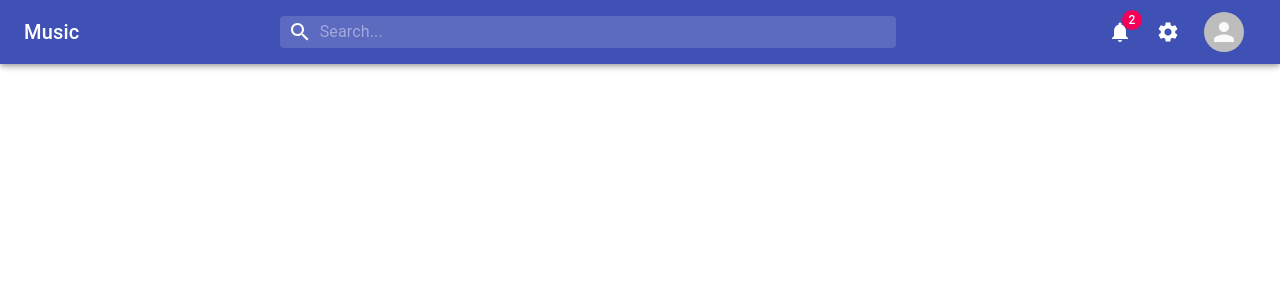
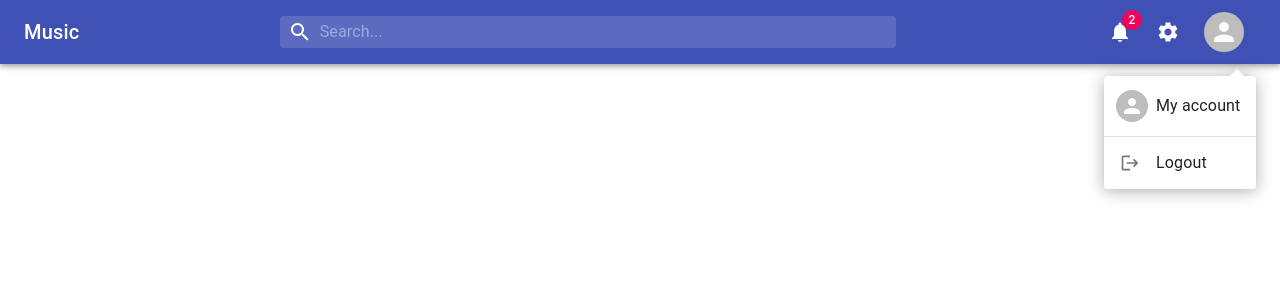
Before and after one commit to lowieslach/MusicApp, a React (Create React App) app in the folder frontend/: page / in a window 1280 px wide. Both pictures are taken after a click on the button 1224 px from the left and 32 px from the top of the page. Shown: the top 300 px of the page. Built offline with nearby package versions, Linux system fonts and the light colour scheme.

Commit message:
accountmenu

```diff
--- a/frontend/package.json
+++ b/frontend/package.json
@@ -4,7 +4,9 @@
   "private": true,
   "dependencies": {
     "@emotion/react": "^11.7.1",
+    "@emotion/styled": "^11.6.0",
     "@material-ui/icons": "^4.11.2",
+    "@mui/icons-material": "^5.2.5",
     "@mui/material": "^5.2.6",
     "@testing-library/jest-dom": "^5.16.1",
     "@testing-library/react": "^12.1.2",
--- a/frontend/public/index.html
+++ b/frontend/public/index.html
@@ -2,11 +2,11 @@
 <html lang="en">
   <head>
     <meta charset="utf-8" />
-    <link rel="icon" href="%PUBLIC_URL%/favicon.ico" />
+    <link rel="icon" href="/favicon.ico" />
     <meta name="viewport" content="width=device-width, initial-scale=1" />
     <meta name="theme-color" content="#000000" />
     <meta name="Music app" content="Music player" />
-    <link rel="manifest" href="%PUBLIC_URL%/manifest.json" />
+    <link rel="manifest" href="/manifest.json" />
     <title>Music App</title>
   </head>
   <body>
--- /dev/null
+++ b/frontend/src/components/AcoountMenu.js
@@ -0,0 +1,58 @@
+import * as React from "react";
+import { Avatar, Menu, MenuItem, ListItemIcon, Divider } from "@mui/material";
+import { Logout } from "@mui/icons-material";
+
+export default function AccountMenu({ anchorEl, handleClose }) {
+  const open = Boolean(anchorEl);
+
+  return (
+    <React.Fragment>
+      <Menu
+        anchorEl={anchorEl}
+        id="account-menu"
+        open={open}
+        onClose={handleClose}
+        onClick={handleClose}
+        PaperProps={{
+          elevation: 0,
+          sx: {
+            overflow: "visible",
+            filter: "drop-shadow(0px 2px 8px rgba(0,0,0,0.32))",
+            mt: 1.5,
+            "& .MuiAvatar-root": {
+              width: 32,
+              height: 32,
+              ml: -0.5,
+              mr: 1,
+            },
+            "&:before": {
+              content: '""',
+              display: "block",
+              position: "absolute",
+              top: 0,
+              right: 14,
+              width: 10,
+              height: 10,
+              bgcolor: "background.paper",
+              transform: "translateY(-50%) rotate(45deg)",
+              zIndex: 0,
+            },
+          },
+        }}
+        transformOrigin={{ horizontal: "right", vertical: "top" }}
+        anchorOrigin={{ horizontal: "right", vertical: "bottom" }}
+      >
+        <MenuItem>
+          <Avatar /> My account
+        </MenuItem>
+        <Divider />
+        <MenuItem>
+          <ListItemIcon>
+            <Logout fontSize="small" />
+          </ListItemIcon>
+          Logout
+        </MenuItem>
+      </Menu>
+    </React.Fragment>
+  );
+}
--- a/frontend/src/components/Navbar.js
+++ b/frontend/src/components/Navbar.js
@@ -9,25 +9,34 @@ import {
   Typography,
   IconButton,
 } from "@material-ui/core";
-import { Cancel, Settings, Notifications, Search } from "@material-ui/icons";
+import { Cancel, Settings, Notifications, Search } from "@mui/icons-material";
 import { useState } from "react";
 
+import AccountMenu from "./AcoountMenu.js";
+
 const Navbar = () => {
+  const [anchorEl, setAnchorEl] = useState(null);
+
+  const handleClick = (event) => {
+    setAnchorEl(event.currentTarget);
+  };
+  const handleClose = () => {
+    setAnchorEl(null);
+  };
+
   const [searchOpen, setSearchOpen] = useState(false);
+
   const classes = useStyles({ searchOpen });
   return (
-    <AppBar position="fixed">
+    <>
+      <AppBar position="sticky">
         <Toolbar className={classes.toolbar}>
           <Typography variant="h6">Music</Typography>
           <div className={classes.search}>
             <Search className={classes.searchIcon} />
             <InputBase placeholder="Search..." className={classes.input} />
             {searchOpen && (
-            <IconButton
-              color="inherit"
-              onClick={() => setSearchOpen(false)}
-              className={classes.cancel}
-            >
+              <IconButton color="inherit" onClick={() => setSearchOpen(false)}>
                 <Cancel />
               </IconButton>
             )}
@@ -48,12 +57,14 @@ const Navbar = () => {
             <IconButton color="inherit">
               <Settings />
             </IconButton>
-          <IconButton>
-            <Avatar alt="USER NAME" src="" />
+            <IconButton onClick={handleClick}>
+              <Avatar />
             </IconButton>
           </div>
         </Toolbar>
       </AppBar>
+      <AccountMenu anchorEl={anchorEl} handleClose={handleClose} />
+    </>
   );
 };
 
@@ -83,10 +94,6 @@ const useStyles = makeStyles((theme) => ({
     color: "white",
     width: "100%",
   },
-  cancel: {
-    margin: "0px",
-    paddin: "0px",
-  },
   searchButton: {
     display: "none",
     [theme.breakpoints.down("sm")]: {
```
Also changed, not shown: 1 other file (tests, documents, lock files or other folders). Lines whose indentation alone changed are shown as unchanged.
